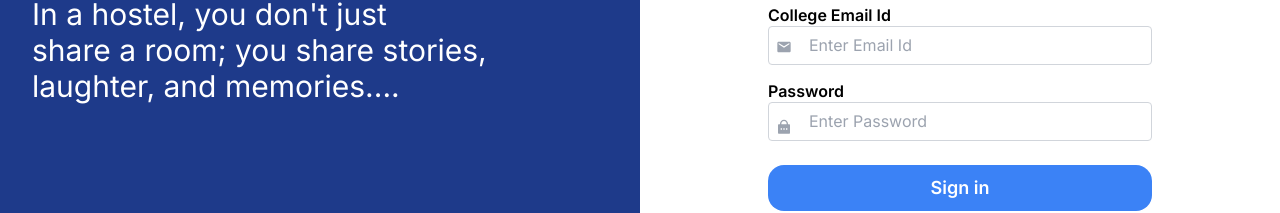
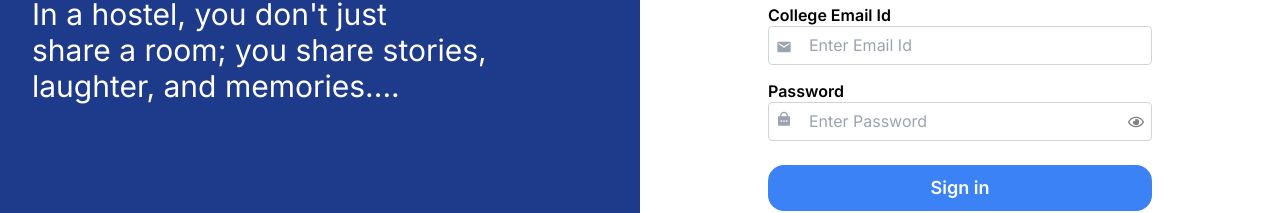
Before and after one commit to Akshat-Awasthi/My-Hostel, a React (Vite) app: page /login in a window 1280 px wide. Shown: the part 334-547 px from the top of the page. Built offline with nearby package versions, Linux system fonts and the light colour scheme.

Commit message:
updated login page

```diff
--- a/src/Components/Login.jsx
+++ b/src/Components/Login.jsx
@@ -1,28 +1,59 @@
-import React from 'react';
+import React, { useState } from 'react';
 import { MdEmail } from 'react-icons/md';
 import { RiLockPasswordFill } from 'react-icons/ri';
+import { FaRegEye , FaRegEyeSlash} from "react-icons/fa";
+import { useNavigate } from 'react-router-dom';
+
 
 const Login = () => {
+  const [user,setUser] = useState({
+    email :"",
+    password : "",
+  })
+  const handleInput = (e) => {
+    let name = e.target.name;
+    let value = e.target.value;
+
+    setUser({
+      ...user,
+      [name] : value,
+    })
+  }
+  const navigate = useNavigate();
+  const handleSubmit = (e) =>{
+    e.preventDefault();
+    console.log(user);
+    if(user.email && user.password){
+      navigate('/')
+    }
+  }
+
+  const [visible,setVisible] = useState(false);
   return (
     <div className="flex">
       <div className="bg-blue-900 text-white p-8 w-1/2 h-screen flex flex-col justify-center">
         <h2 className="text-3xl mb-8 font-display">In a hostel, you don't just <br /> share a room; you share stories, laughter, and memories....</h2>
       </div>
-      <form className="flex items-center justify-center flex-grow">
+      <form onSubmit={handleSubmit} className="flex items-center justify-center flex-grow">
         <div className="w-96 flex flex-col items-center justify-center">
           <h3 className="text-lg font-semibold">Welcome to My Hostel Portal</h3>
           <h2 className="text-2xl font-semibold mb-6">Sign in</h2>
           <div className="w-full relative mb-4">
-            <label className="font-semibold" htmlFor="College Email Id">College Email Id </label>
-            <input type="text" name="College Email Id" placeholder="Enter Email Id" className="pl-10 py-2 w-full border border-gray-300 rounded focus:outline-none focus:border-blue-500" />
-            <MdEmail className="absolute mt-3 top-1/2 transform -translate-y-1/2 left-2 text-gray-400" />
+            <label className="font-semibold" htmlFor="email">College Email Id </label>
+            <input type="email" name="email" required value={user.email} onChange={handleInput} autoComplete='off' placeholder="Enter Email Id" className="pl-10 py-2 w-full border border-gray-300 rounded focus:outline-none focus:border-blue-500" />
+            <MdEmail className="absolute mt-3 top-1/2 transform -translate-y-2 left-2 text-gray-400" />
           </div>
           <div className="w-full relative mb-6">
-            <label className="font-semibold" htmlFor="Password">Password</label>
-            <input type="text" name="Password" placeholder="Enter Password" className="pl-10 py-2 w-full border border-gray-300 rounded focus:outline-none focus:border-blue-500" />
-            <RiLockPasswordFill className="absolute top-1/2 transform translate-y-1/2 left-2 text-gray-400" />
+            <label className="font-semibold" htmlFor="password">Password</label>
+            <input type={visible ? "text" : "password"} name="password" placeholder="Enter Password" required value={user.password} onChange={handleInput} className="pl-10 py-2 w-full border border-gray-300 rounded focus:outline-none focus:border-blue-500"  />
+            <RiLockPasswordFill className="absolute top-1/2 transform translate-y left-2 text-gray-400" />
           </div>
-          <button className="text-lg w-96 font-semibold text-white bg-blue-500 border border-transparent px-6 py-2 rounded-2xl hover:bg-white hover:text-blue-500 border-blue-500 transition duration-300 ease-in-out">Sign in</button>
+          <div className="absolute top-1/2 transform translate-y-12 translate-x-44 " onClick={()=> setVisible(!visible)}>
+            {
+              visible ? <FaRegEyeSlash style={{ color: 'gray' }} /> : <FaRegEye  style={{ color: 'gray' }}/>
+            }
+          </div>
+          <button type='submit' className="text-lg w-96 font-semibold text-white bg-blue-500 border border-transparent px-6 py-2 rounded-2xl hover:bg-white hover:text-blue-500 hover:border-blue-500 transition duration-300 ease-in-out">Sign in</button>
         </div>
       </form>
     </div>
```
